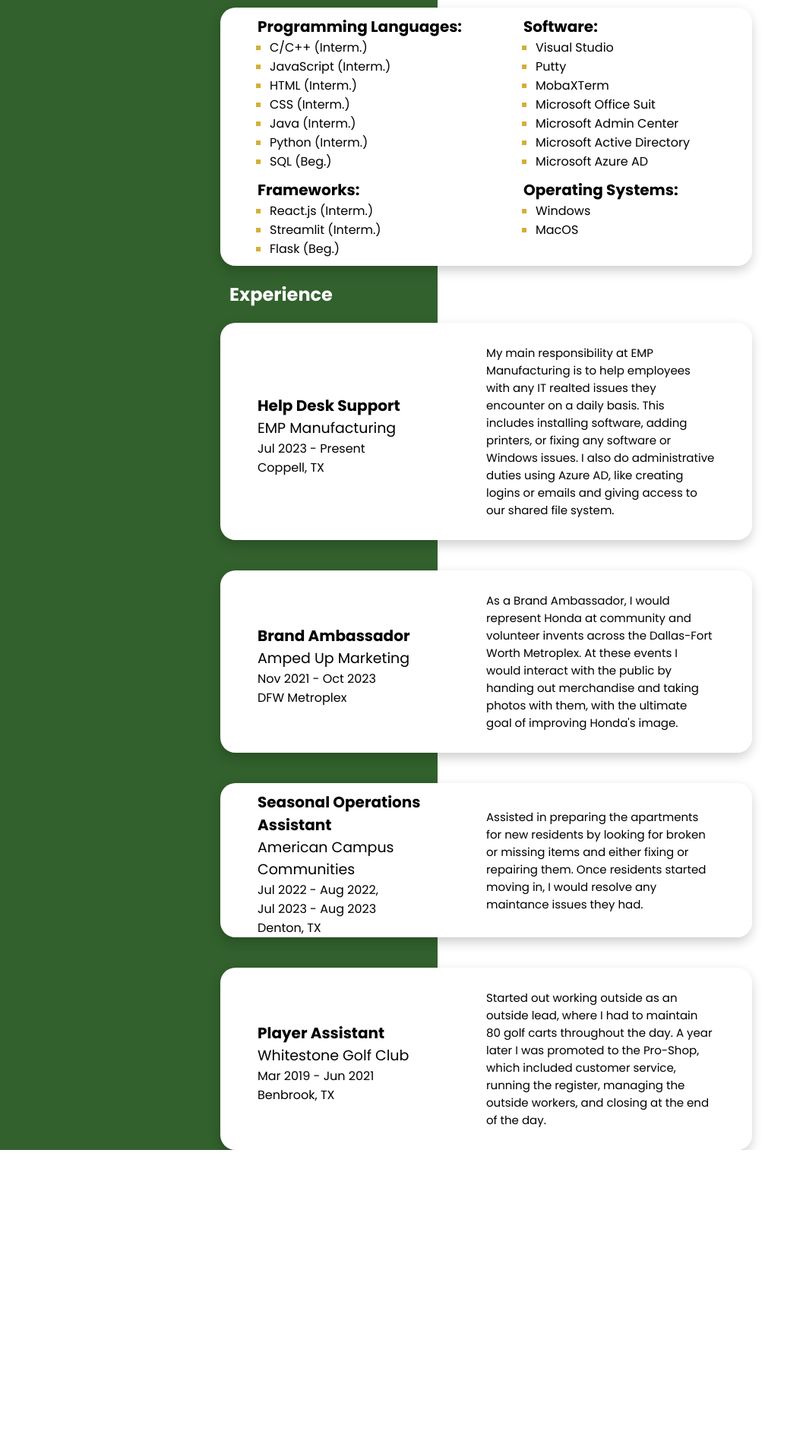
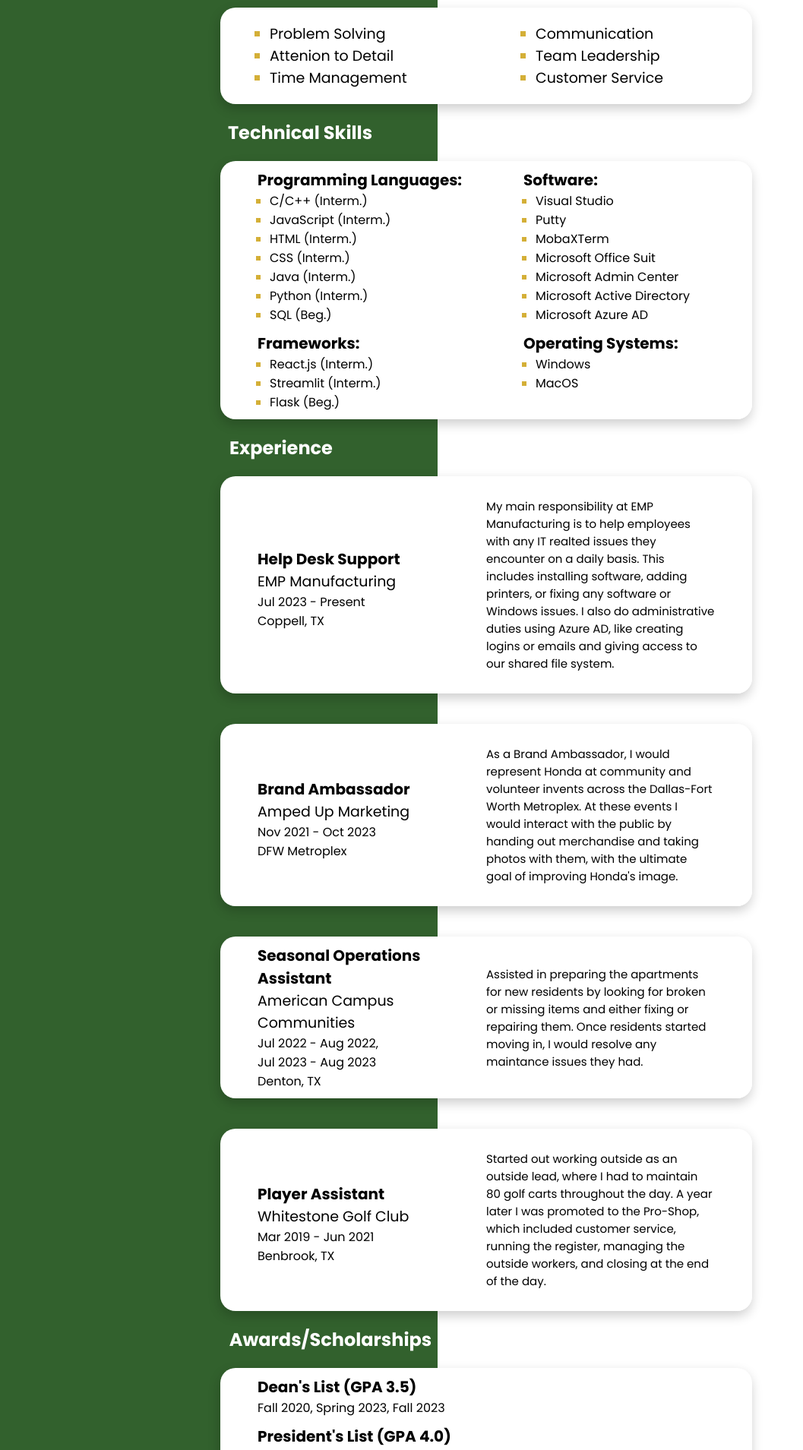
Before and after one commit to OzBirdog/Personal-Website, a React (Vite) app: page /#/resume in a window 1280 px wide. Shown: the part 480-2389 px from the top of the page at 76% size, without its empty margins (0-1057 px from the left). Before the commit the page ends 1994 px from the top, so only its background shows below. Built offline with nearby package versions, Linux system fonts and the light colour scheme.

Commit message:
Resume stuff

```diff
--- a/src/components/pages/About.css
+++ b/src/components/pages/About.css
@@ -91,7 +91,7 @@
     display: flex;
     align-items: center;
     justify-content: center;
-    height: auto;
+    height: 100vh;
     width: 100%;
 }
 
--- a/src/components/pages/Resume.css
+++ b/src/components/pages/Resume.css
@@ -64,6 +64,24 @@
     padding: 20px;
 }
 
+.resume-header4 {
+    color: white;
+    margin-right: 490px;
+    font-size: 1.5rem;
+    font-weight: bold;
+    text-align: center;
+    padding: 20px;
+}
+
+.resume-header5 {
+    color: white;
+    margin-right: 410px;
+    font-size: 1.5rem;
+    font-weight: bold;
+    text-align: center;
+    padding: 20px;
+}
+
 .position {
     margin-left: 14%;
     font-weight: bold;
@@ -93,19 +111,39 @@
 .spacing3 {
     margin-top: 10px;
 }
+
+.list-spacing {
+    margin-top: 20px;
+}
+
 ul.a {
     list-style-type: square;
     margin-left: 65px;
-  }
+}
 
-  ul.a li::marker {
+ul.a li::marker {
     color: #D4AF37; /* Gold color for the bullet points */
+}
+
+ul.b {
+    list-style-type: square;
+    margin-left: 65px;
+    font-size: 19px;
+    margin-bottom: 10px;
+}
+
+ul.b li::marker {
+    color: #D4AF37;
 }
 
 @media (max-width: 480px) {
 
     .spacing {
         margin-top: 0%;
+    }
+
+    .list-spacing {
+        margin-top: 0px;
     }
 
     .container {
@@ -151,6 +189,20 @@ ul.a {
         padding: 0px;
     }
 
+    .resume-header4 {
+        margin-top: 2%;
+        margin-bottom: 2%;
+        margin-right: 36%;
+        padding: 0px;
+    }
+
+    .resume-header5 {
+        margin-top: 2%;
+        margin-bottom: 2%;
+        margin-right: 15%;
+        padding: 0px;
+    }
+
     .position {
         margin-left: 6%;
     }
@@ -173,6 +225,11 @@ ul.a {
         margin-left: 40px;
     }
 
+    ul.b {
+        margin-left: 40px;
+        margin-bottom: 0px;
+    }
+
     .spacing2{
         margin-top: 0px;
     }
--- a/src/components/pages/Resume.jsx
+++ b/src/components/pages/Resume.jsx
@@ -20,6 +20,26 @@ export const Resume = () => {
                 </div>
             </div>
         <div className="resume-header2">Skills</div>
+            <div className="resume-box">
+                <div className="resume-box-left">
+                    <div className="spacing"></div>
+                    <ul className="b">
+                        <li>Problem Solving</li>
+                        <li>Attenion to Detail</li>
+                        <li>Time Management</li>
+                    </ul>
+                </div>
+                <div className="resume-box-right">
+                    <div className="list-spacing"></div>
+                    <ul className="b">
+                        <li>Communication</li>
+                        <li>Team Leadership</li>
+                        <li>Customer Service</li>
+                    </ul>
+                    <div className="spacing"></div>
+                </div>
+            </div>
+        <div className="resume-header4">Technical Skills</div>
             <div className="resume-box">
                 <div className="resume-box-left">
                     <div className="spacing"></div>
@@ -99,6 +119,7 @@ export const Resume = () => {
                     <p className="text">Jul 2022 - Aug 2022,</p>
                     <p className="text">Jul 2023 - Aug 2023</p>
                     <p className="text">Denton, TX</p>
+                    <p className="spacing"></p>
                 </div>
                 <div className="resume-box-right">
                     <p className="paragraph">Assisted in preparing the apartments for new residents by looking for broken or missing items and either fixing or repairing them. Once residents started moving in, I would resolve any maintance issues they had.   </p>
@@ -117,6 +138,21 @@ export const Resume = () => {
                     <p className="paragraph">Started out working outside as an outside lead, where I had to maintain 80 golf carts throughout the day. A year later I was promoted to the Pro-Shop, which included customer service, running the register, managing the outside workers, and closing at the end of the day. </p>
                 </div>
             </div>
+            <div className="resume-header5">Awards/Scholarships</div>
+            <div className="resume-box">
+                <div className="resume-box-left">
+                    <p className="spacing"></p>
+                    <p className= "position">Dean's List (GPA 3.5)</p>
+                    <p className="text">Fall 2020, Spring 2023, Fall 2023</p>
+                    <div className="spacing"></div>
+                    <p className="position">President's List (GPA 4.0)</p>
+                    <p className="text">Spring 2020, Fall 2023</p>
+                    <div className="spacing"></div>
+                    <p className="position">Eagle Scholarship (GPA 3.5)</p>
+                    <p className="text">Fall 2020 - Spring 2024</p>
+                    <p className="spacing"></p>
+                </div>
+            </div>
     </div>
   )
 }
```
